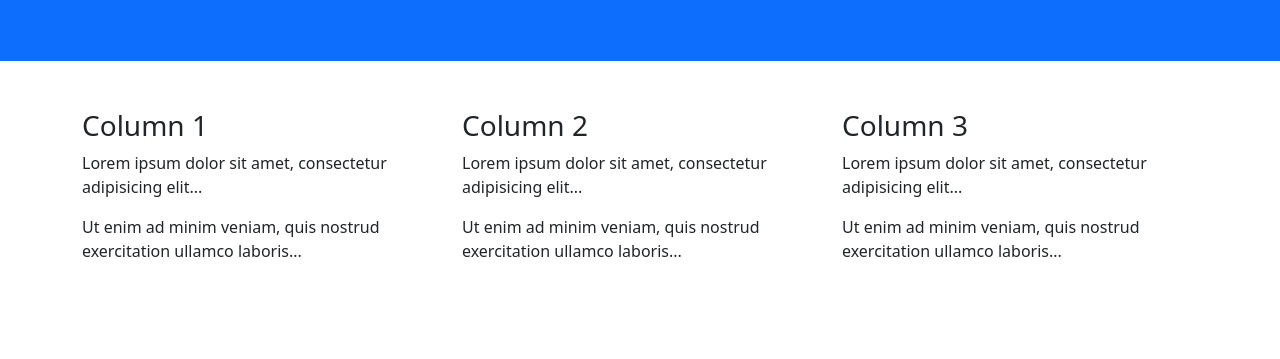
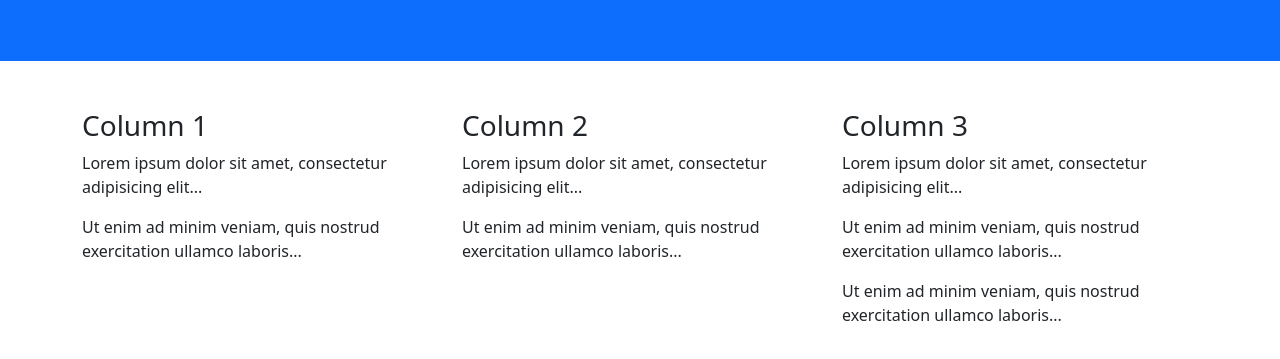
Before and after one commit to bonutarak/git-testing, a plain HTML site: page index.html in a window 1280 px wide. Shown: the part 131-490 px from the top of the page. Drawn offline with nearby package versions, Linux system fonts and the light colour scheme.

Commit message:
UI Changes 2

```diff
--- a/index.html
+++ b/index.html
@@ -30,6 +30,7 @@
       <h3>Column 3</h3>
       <p>Lorem ipsum dolor sit amet, consectetur adipisicing elit...</p>
       <p>Ut enim ad minim veniam, quis nostrud exercitation ullamco laboris...</p>
+      <p>Ut enim ad minim veniam, quis nostrud exercitation ullamco laboris...</p>
     </div>
   </div>
 </div>
```
